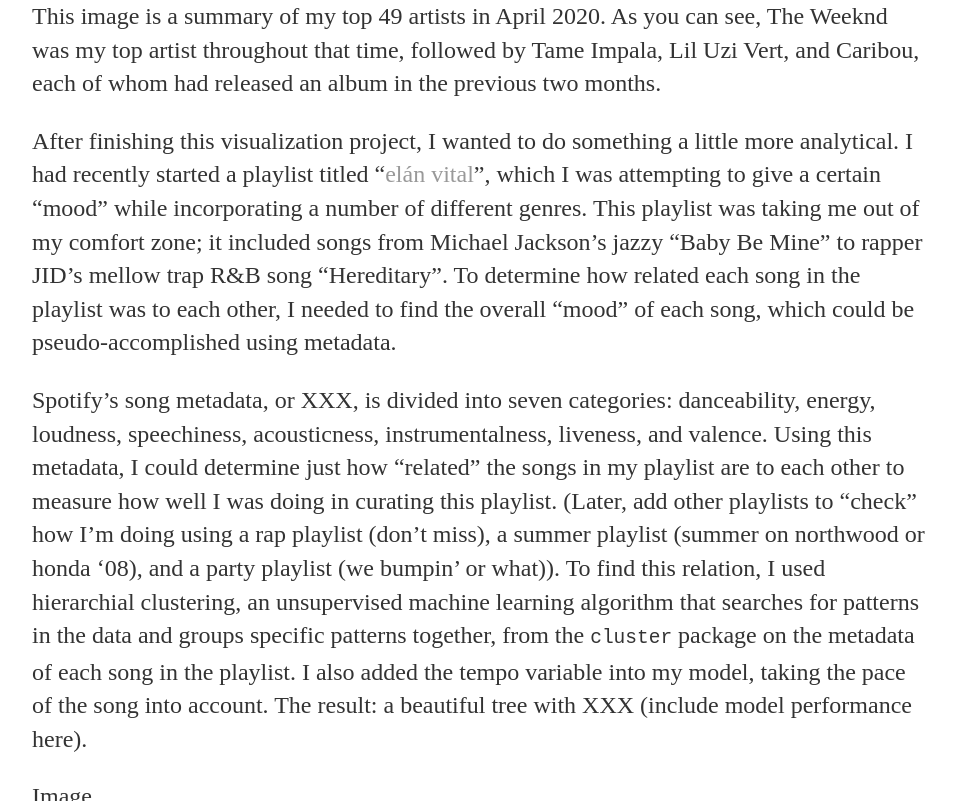
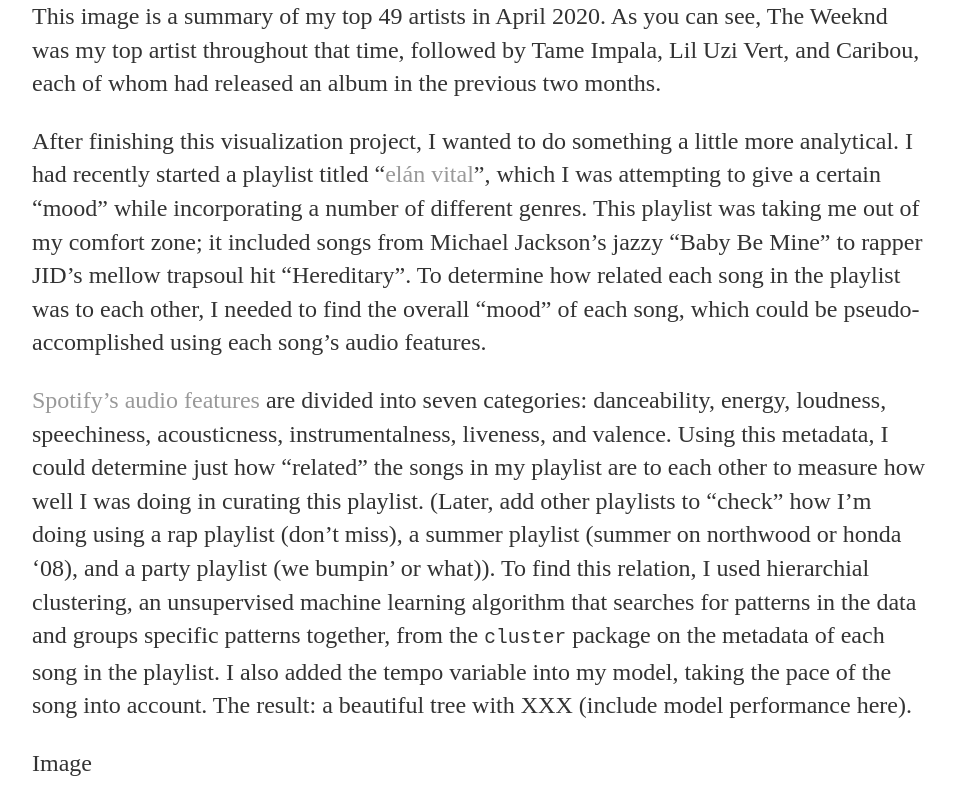
Before and after one commit to mtnartker/mtnartker.github.io, a Jekyll site: the page built from _posts/2020-08-15-spotify-api-spotifyr-intro.md, in a window 1280 px wide and 900 px high, scrolled down 1604 px, cut to the strip 99-900 px from the top of the window. Shown: the whole strip, without its empty margins (160-1116 px from the left). Built offline with Jekyll 4.4.1, drawn with Linux system fonts in a browser that asks for light colours.

Commit message:
Update 2020-08-15-spotify-api-spotifyr-intro.md

```diff
--- a/_posts/2020-08-15-spotify-api-spotifyr-intro.md
+++ b/_posts/2020-08-15-spotify-api-spotifyr-intro.md
@@ -14,9 +14,9 @@
 
 This image is a summary of my top 49 artists in April 2020. As you can see, The Weeknd was my top artist throughout that time, followed by Tame Impala, Lil Uzi Vert, and Caribou, each of whom had released an album in the previous two months.
 
-After finishing this visualization project, I wanted to do something a little more analytical. I had recently started a playlist titled “[elán vital](https://open.spotify.com/playlist/6scEj1HgGsb4Mt7MU9z3gb)”, which I was attempting to give a certain “mood” while incorporating a number of different genres. This playlist was taking me out of my comfort zone; it included songs from Michael Jackson’s jazzy “Baby Be Mine” to rapper JID’s mellow trap R&B song “Hereditary”. To determine how related each song in the playlist was to each other, I needed to find the overall “mood” of each song, which could be pseudo-accomplished using metadata.
+After finishing this visualization project, I wanted to do something a little more analytical. I had recently started a playlist titled “[elán vital](https://open.spotify.com/playlist/6scEj1HgGsb4Mt7MU9z3gb)”, which I was attempting to give a certain “mood” while incorporating a number of different genres. This playlist was taking me out of my comfort zone; it included songs from Michael Jackson’s jazzy “Baby Be Mine” to rapper JID’s mellow trapsoul hit “Hereditary”. To determine how related each song in the playlist was to each other, I needed to find the overall “mood” of each song, which could be pseudo-accomplished using each song's audio features.
 
-Spotify’s song metadata, or XXX, is divided into seven categories: danceability, energy, loudness, speechiness, acousticness, instrumentalness, liveness, and valence. Using this metadata, I could determine just how “related” the songs in my playlist are to each other to measure how well I was doing in curating this playlist. (Later, add other playlists to “check” how I’m doing using a rap playlist (don’t miss), a summer playlist (summer on northwood or honda ‘08), and a party playlist (we bumpin’ or what)). To find this relation, I used hierarchial clustering, an unsupervised machine learning algorithm that searches for patterns in the data and groups specific patterns together, from the `cluster` package on the metadata of each song in the playlist. I also added the tempo variable into my model, taking the pace of the song into account. The result: a beautiful tree with XXX (include model performance here).
+[Spotify’s audio features](https://developer.spotify.com/documentation/web-api/reference/tracks/get-several-audio-features/) are divided into seven categories: danceability, energy, loudness, speechiness, acousticness, instrumentalness, liveness, and valence. Using this metadata, I could determine just how “related” the songs in my playlist are to each other to measure how well I was doing in curating this playlist. (Later, add other playlists to “check” how I’m doing using a rap playlist (don’t miss), a summer playlist (summer on northwood or honda ‘08), and a party playlist (we bumpin’ or what)). To find this relation, I used hierarchial clustering, an unsupervised machine learning algorithm that searches for patterns in the data and groups specific patterns together, from the `cluster` package on the metadata of each song in the playlist. I also added the tempo variable into my model, taking the pace of the song into account. The result: a beautiful tree with XXX (include model performance here).
 
 
 Image
```
